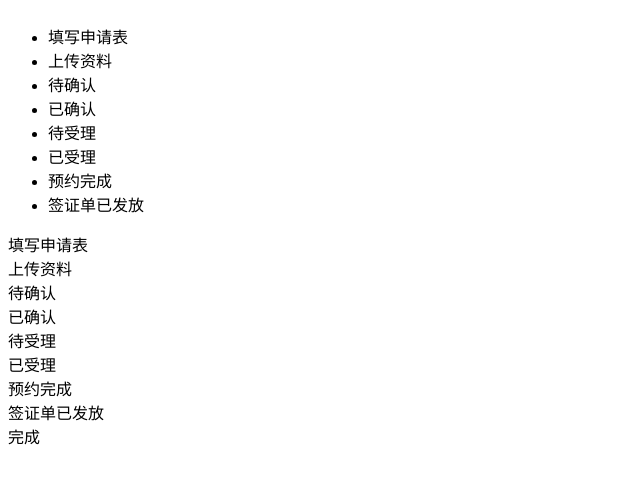
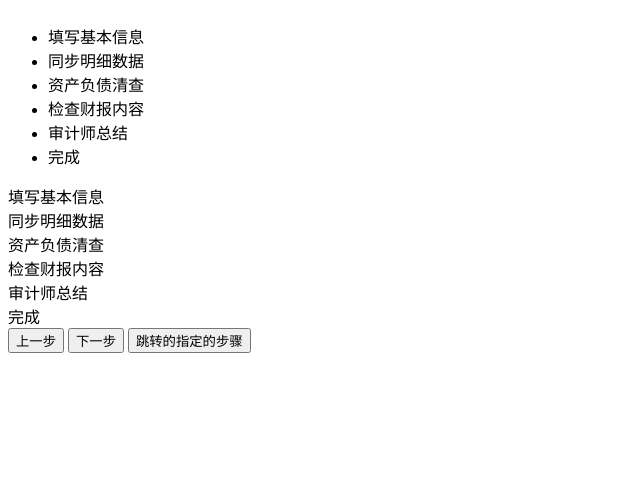
Before and after one commit to chongwangcc/MyCheckBook_backend, a Flask app: template MyCheckBook_backend/templates/index/report_add.html in a window 1280 px wide. Shown: the top 484 px of the page, without its empty margins (0-640 px from the left). Run offline with Flask 2, Linux system fonts and the light colour scheme; the template is opened without the code that fills it, so the values that code supplies are empty; parts of the project's set-up code (start-up, migrations or seed data) failed here and were passed over; some libraries are stand-ins or nearby versions.

Commit message:
[+功能] 调试 steps 控件

```diff
--- a/MyCheckBook_backend/templates/index/report_add.html
+++ b/MyCheckBook_backend/templates/index/report_add.html
@@ -10,7 +10,10 @@
     <title>创建新财报</title>
     <link rel="stylesheet" type="text/css" href="../../static/admin/layui/css/layui.css"/>
     <link rel="stylesheet" type="text/css" href="../../static/admin/layui/extend/steps/style.css"/>
-    <link rel="stylesheet" type="text/css" href="../../static/admin/css/admin.css"/>
+    <script src="../../static/admin/js/lib/jquery-3.3.1.min.js"></script>
+    <script src="../../static/admin/js/lib/echarts.min.js"></script>
+    <script src="../../static/admin/layui/layui.js" type="text/javascript" charset="utf-8"></script>
+    <script src="../../static/admin/js/report_add.js" type="text/javascript" charset="utf-8"></script>
 </head>
 
 <body>
@@ -18,51 +21,39 @@
     <div class="step-header" style="width:80%;overflow: hidden;">
         <ul>
             <li>
-                    <span class="step-name">填写申请表</span>
+                <span class="step-name">填写基本信息</span>
             </li>
             <li>
-                    <span class="step-name">上传资料</span>
+                <span class="step-name">同步明细数据</span>
             </li>
             <li>
-                    <span class="step-name">待确认</span>
+                <span class="step-name">资产负债清查</span>
             </li>
             <li>
-                    <span class="step-name">已确认</span>
+                <span class="step-name">检查财报内容</span>
             </li>
             <li>
-                    <span class="step-name">待受理</span>
+                <span class="step-name">审计师总结</span>
             </li>
             <li>
-                    <span class="step-name">已受理</span>
-                </li>
-                <li>
-                    <span class="step-name">预约完成</span>
-                </li>
-                <li>
-                    <span class="step-name">签证单已发放</span>
+                <span class="step-name">完成</span>
             </li>
         </ul>
     </div>
     <div class="step-content">
-            <div class="step-list">填写申请表</div>
-            <div class="step-list">上传资料</div>
-            <div class="step-list">待确认</div>
-            <div class="step-list">已确认</div>
-            <div class="step-list">待受理</div>
-            <div class="step-list">已受理</div>
-            <div class="step-list">预约完成</div>
-            <div class="step-list">签证单已发放</div>
+        <div class="step-list">填写基本信息</div>
+        <div class="step-list">同步明细数据</div>
+        <div class="step-list">资产负债清查</div>
+        <div class="step-list">检查财报内容</div>
+        <div class="step-list">审计师总结</div>
         <div class="step-list">完成</div>
     </div>
+
 </div>
 
-    <script src="../../static/admin/js/lib/echarts.min.js"></script>
-
-    <script src="../../static/admin/layui/layui.js" type="text/javascript" charset="utf-8"></script>
-    <script src="../../static/admin/layui/config.js" type="text/javascript" charset="utf-8"></script>
-    <script src="../../static/admin/layui/extend/steps/steps.js" type="text/javascript" charset="utf-8"></script>
-    <script src="../../static/admin/js/common.js" type="text/javascript" charset="utf-8"></script>
-    <script src="../../static/admin/js/report_add.js" type="text/javascript" charset="utf-8"></script>
+<button id="preBtn">上一步</button>
+<button id="nextBtn">下一步</button>
+<button id="goBtn">跳转的指定的步骤</button>
 </body>
 
 </html>
```
Also changed, not shown: 2 other files. Lines whose indentation alone changed are shown as unchanged.
